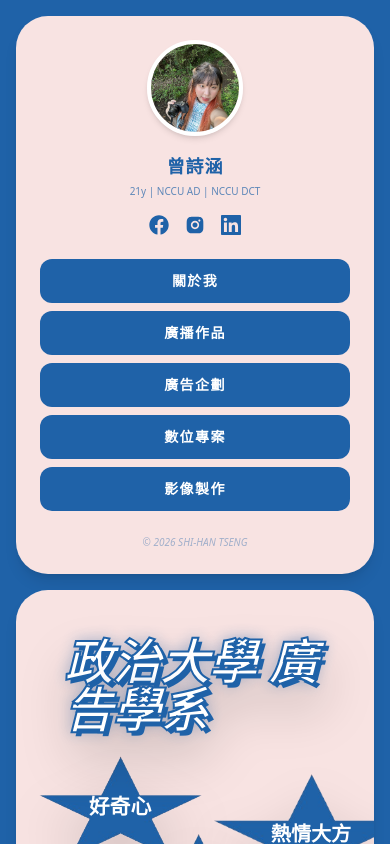
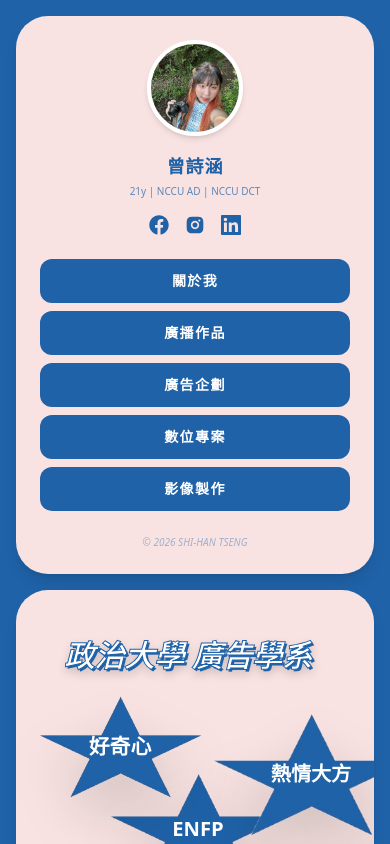
Before and after one commit to 94522jessica/112405082_hw1, a Next.js app: page /about in a window 390 px wide. Shown: the top 844 px of the page. Built offline with nearby package versions, Linux system fonts and the light colour scheme.

Commit message:
beforephone

```diff
--- a/app/about/page.tsx
+++ b/app/about/page.tsx
@@ -2,9 +2,12 @@ import Image from "next/image";
 import Menu from "../../component/Menu";
 import { MoveRight } from "lucide-react";
 
-// 標題特效：超粗白字 + 深藍外框 + 加強陰影 (PDF 風格)
-const textOutlineStyle = "text-5xl font-black italic text-white [-webkit-text-stroke:2px_#1f62a8] [text-shadow:4px_4px_0px_#1f62a8,0_0_15px_rgba(31,98,168,0.5)] drop-shadow-2xl";
-
+const textOutlineStyle = `
+  text-3xl md:text-5xl font-black italic text-white
+  [-webkit-text-stroke:1px_#1f62a8] md:[-webkit-text-stroke:2px_#1f62a8]
+  [text-shadow:2px_2px_0px_#1f62a8] md:[text-shadow:4px_4px_0px_#1f62a8]
+  drop-shadow-lg
+`;
 // 1. 調整星星位置：分散於上方紅圈區域，大小各異
 const starTraits = [
   { text: "ENFP", top: "10%", left: "22%", size: "w-45 h-45", delay: "0s" },
--- a/app/photograph/page.tsx
+++ b/app/photograph/page.tsx
@@ -46,7 +46,7 @@ export default function PhotographPage() {
 
           {/* 3. 第一組圖 (me1, me2) + 圖說 */}
           <InlineGallery
-            images={["/me2.JPG", "/me1.JPG"]}
+            images={["/me2.jpg", "/me1.jpg"]}
             onImageClick={setSelectedImage}
             caption="「驚 ! 國內一個月，就有13萬人曾認真想過自殺 !?」...你不是一個人，我們都是這樣活著的。 "
           />
@@ -59,14 +59,14 @@ export default function PhotographPage() {
 
           {/* 5. 第二組圖 (me8) + 圖說 */}
           <InlineGallery
-            images={["/me8.JPG"]}
+            images={["/me8.jpg"]}
             onImageClick={setSelectedImage}
             caption="「快節奏的城市裡...我總會忍不住想，要是就這樣被淹沒….」 "
           />
 
           {/* 6. 第三組圖 (me3, me4, me5) + 圖說 */}
           <InlineGallery
-            images={["/me3.JPG", "/me4.JPG", "/me5.JPG"]}
+            images={["/me3.jpg", "/me4.jpg", "/me5.jpg"]}
             onImageClick={setSelectedImage}
             caption="「我想埋葬自己的模樣，活成其他人喜歡的形狀」 "
           />
@@ -79,14 +79,14 @@ export default function PhotographPage() {
 
           {/* 8. 第四組圖 (me6, me7) + 圖說 */}
           <InlineGallery
-            images={["/me6.JPG", "/me7.JPG"]}
+            images={["/me6.jpg", "/me7.jpg"]}
             onImageClick={setSelectedImage}
             caption="「那些我賴以維生的，令我窒息」 "
           />
 
           {/* 9. 第五組圖 (me11) + 圖說 */}
           <InlineGallery
-            images={["/me11.JPG"]}
+            images={["/me11.jpg"]}
             onImageClick={setSelectedImage}
             caption="「社群平台上，展示著他人光鮮亮麗的精采人生，我好像從出生起就輸了」 "
           />
@@ -97,7 +97,7 @@ export default function PhotographPage() {
 
           {/* 10. 第六組圖 (me9, me10) + 圖說 */}
           <InlineGallery
-            images={["/me9.JPG", "/me10.JPG"]}
+            images={["/me9.jpg", "/me10.jpg"]}
             onImageClick={setSelectedImage}
             caption="「夠了。他們根本不了解。他們恣意在你身上貼標籤；他們只看得見他們想看見的」 "
           />
@@ -111,7 +111,7 @@ export default function PhotographPage() {
 
           {/* 12. 第七組圖 (me12, me13) + 圖說 */}
           <InlineGallery
-            images={["/me12.JPG", "/me13.JPG"]}
+            images={["/me12.jpg", "/me13.jpg"]}
             onImageClick={setSelectedImage}
             caption="「我對未來感到迷惘，對自己感到失望」 "
           />
@@ -126,7 +126,7 @@ export default function PhotographPage() {
 
           {/* 14. 第八組圖 (me14) + 圖說 */}
           <InlineGallery
-            images={["/me14.JPG"]}
+            images={["/me14.jpg"]}
             onImageClick={setSelectedImage}
             caption="「成『枷』立業」 "
           />
@@ -144,7 +144,7 @@ export default function PhotographPage() {
 
           {/* 16. 最終圖 (me15) + 圖說 */}
           <InlineGallery
-            images={["/me15.JPG"]}
+            images={["/me15.jpg"]}
             onImageClick={setSelectedImage}
             caption="「終究是一個人來，一個人走」 "
           />
--- a/app/radio/page.tsx
+++ b/app/radio/page.tsx
@@ -2,8 +2,12 @@
 import Image from "next/image";
 import { useState, useEffect } from "react";
 
-// 沿用 About 頁面的標題特效
-const textOutlineStyle = "text-5xl font-black italic text-white [-webkit-text-stroke:2px_#1f62a8] [text-shadow:4px_4px_0px_#1f62a8,0_0_15px_rgba(31,98,168,0.5)] drop-shadow-2xl";
+const textOutlineStyle = `
+  text-3xl md:text-5xl font-black italic text-white
+  [-webkit-text-stroke:1px_#1f62a8] md:[-webkit-text-stroke:2px_#1f62a8]
+  [text-shadow:2px_2px_0px_#1f62a8] md:[text-shadow:4px_4px_0px_#1f62a8]
+  drop-shadow-lg
+`;
 
 export default function RadioPage() {
   // 3. 定義一個狀態變數，用來儲存當前被點擊放大的圖片路徑
```
